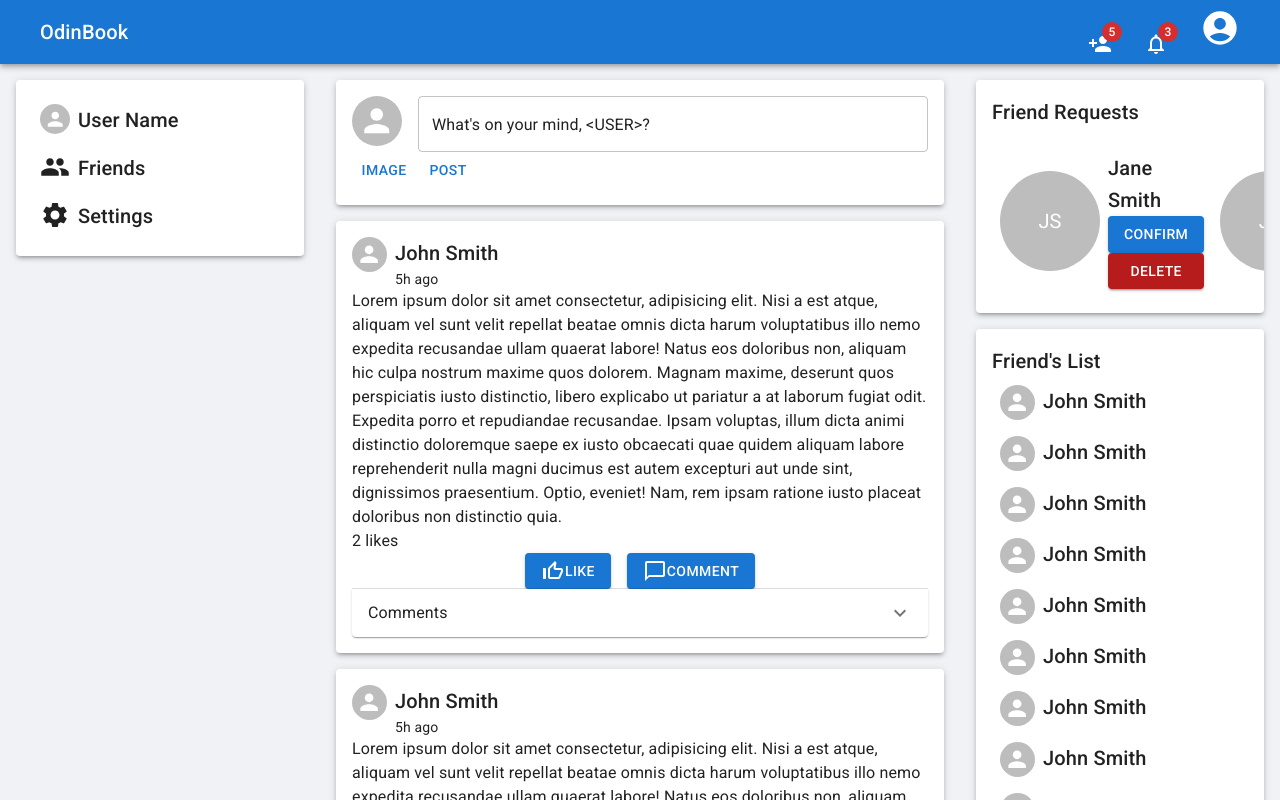
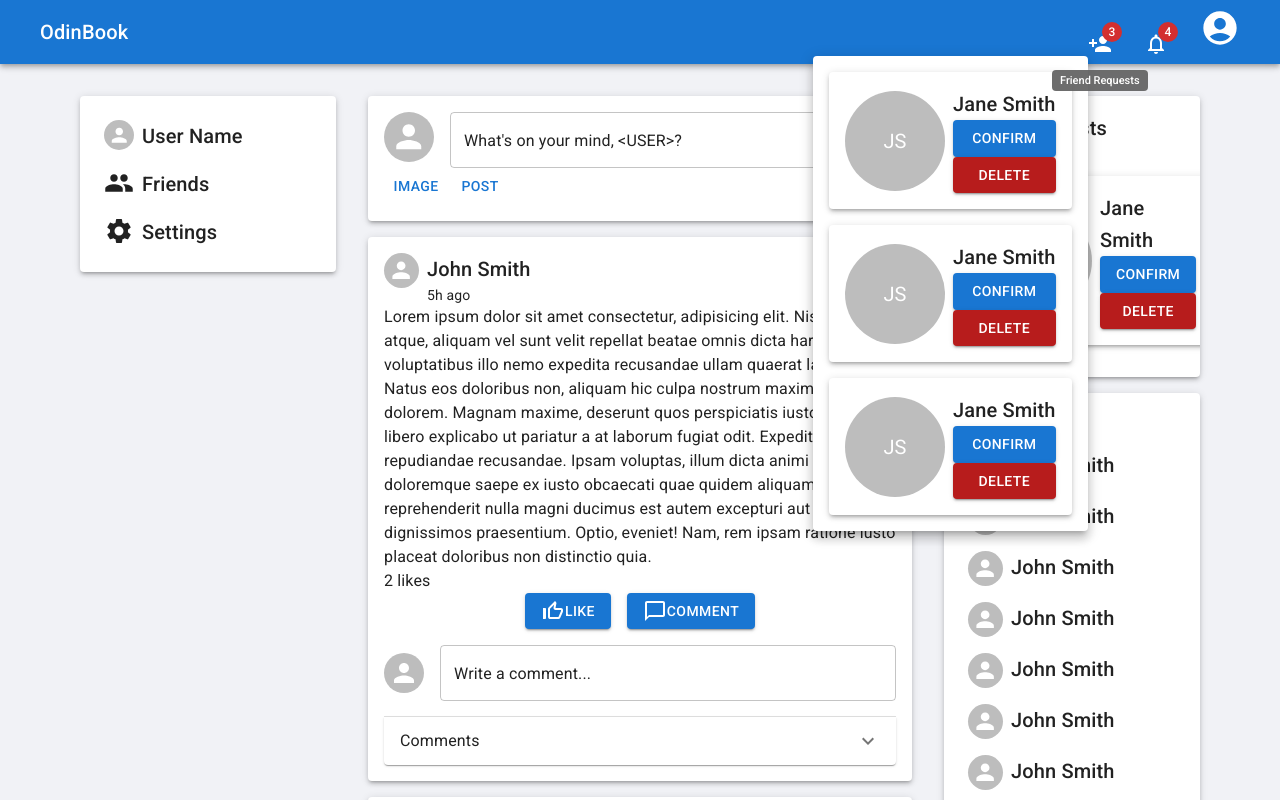
Before and after one commit to DorianDeptuch/odin-book, a Next.js app in the folder client/: page / in a window 1280 px wide. Both pictures are taken after a click on the icon 1100 px from the left and 43 px from the top of the page. Shown: the top 800 px of the page. Built offline with nearby package versions, Linux system fonts and the light colour scheme.

Commit message:
added a 'write a comment' form and textfield to Post component, added popovers to navbar for the notification and friend request icons along with new components for each popover and a new notification component. Changed container width to index page, and added links to userSiderbar in index page

```diff
--- /dev/null
+++ b/client/components/FriendRequestPopover.js
@@ -0,0 +1,34 @@
+import React from "react";
+import Popover from "@mui/material/Popover";
+import Typography from "@mui/material/Typography";
+import Request from "./Request";
+
+function FriendRequestPopover({
+  idRequest,
+  openRequest,
+  anchorElRequest,
+  handleCloseRequest,
+}) {
+  return (
+    <Popover
+      id={idRequest}
+      open={openRequest}
+      anchorEl={anchorElRequest}
+      onClose={handleCloseRequest}
+      anchorOrigin={{
+        vertical: "bottom",
+        horizontal: "left",
+      }}
+      transformOrigin={{
+        vertical: "top",
+        horizontal: "right",
+      }}
+    >
+      <Request />
+      <Request />
+      <Request />
+    </Popover>
+  );
+}
+
+export default FriendRequestPopover;
--- a/client/components/Navbar.js
+++ b/client/components/Navbar.js
@@ -12,6 +12,8 @@ import AccountCircleIcon from "@mui/icons-material/AccountCircle";
 import Link from "next/link";
 import Menu from "@mui/material/Menu";
 import MenuItem from "@mui/material/MenuItem";
+import FriendRequestPopover from "./FriendRequestPopover";
+import NotificationPopover from "./NotificationPopover";
 
 const styles = {
   mx: 2,
@@ -27,6 +29,26 @@ export default function Navbar() {
   const handleClose = () => {
     setAnchorEl(null);
   };
+
+  const [anchorElRequest, setAnchorElRequest] = React.useState(null);
+  const [anchorElNotification, setAnchorElNotification] = React.useState(null);
+  const openRequest = Boolean(anchorElRequest);
+  const openNotification = Boolean(anchorElNotification);
+  const handleClickRequest = (event) => {
+    setAnchorElRequest(event.currentTarget);
+  };
+  const handleClickNotification = (event) => {
+    setAnchorElNotification(event.currentTarget);
+  };
+  const handleCloseRequest = () => {
+    setAnchorElRequest(null);
+  };
+  const handleCloseNotification = () => {
+    setAnchorElNotification(null);
+  };
+
+  const idRequest = openRequest ? "simple-popover" : undefined;
+  const idNotification = openNotification ? "simple-popover" : undefined;
 
   return (
     <Box sx={{ flexGrow: 1 }}>
@@ -44,13 +66,31 @@ export default function Navbar() {
             </Link>
             <Box>
               <Tooltip title="Friend Requests">
-                <Badge sx={styles} color="error" badgeContent={5}>
-                  <PersonAddIcon />
+                <Badge sx={styles} color="error" badgeContent={3}>
+                  <PersonAddIcon
+                    aria-describedby={idRequest}
+                    onClick={handleClickRequest}
+                  />
+                  <FriendRequestPopover
+                    idRequest={idRequest}
+                    openRequest={openRequest}
+                    anchorElRequest={anchorElRequest}
+                    handleCloseRequest={handleCloseRequest}
+                  />
                 </Badge>
               </Tooltip>
               <Tooltip title="Notifications">
-                <Badge sx={styles} color="error" badgeContent={3}>
-                  <NotificationsNoneIcon />
+                <Badge sx={styles} color="error" badgeContent={4}>
+                  <NotificationsNoneIcon
+                    aria-describedby={idNotification}
+                    onClick={handleClickNotification}
+                  />
+                  <NotificationPopover
+                    idNotification={idNotification}
+                    openNotification={openNotification}
+                    anchorElNotification={anchorElNotification}
+                    handleCloseNotification={handleCloseNotification}
+                  />
                 </Badge>
               </Tooltip>
               <AccountCircleIcon
--- /dev/null
+++ b/client/components/Notification.js
@@ -0,0 +1,20 @@
+import React from "react";
+import Paper from "@mui/material/Paper";
+import Stack from "@mui/material/Stack";
+import Avatar from "@mui/material/Avatar";
+import Typography from "@mui/material/Typography";
+
+function Notification() {
+  return (
+    <Paper elevation={3} sx={{ m: 2, p: 2 }}>
+      <Stack direction="row">
+        <Avatar>JS</Avatar>
+        <Typography sx={{ alignSelf: "center", ml: 2 }}>
+          <strong>Jane Smith</strong> liked your post.
+        </Typography>
+      </Stack>
+    </Paper>
+  );
+}
+
+export default Notification;
--- /dev/null
+++ b/client/components/NotificationPopover.js
@@ -0,0 +1,36 @@
+import React from "react";
+import Popover from "@mui/material/Popover";
+import Typography from "@mui/material/Typography";
+import Notification from "./Notification";
+
+function NotificationPopover({
+  idNotification,
+  openNotification,
+  anchorElNotification,
+  handleCloseNotification,
+}) {
+  return (
+    <Popover
+      id={idNotification}
+      open={openNotification}
+      anchorEl={anchorElNotification}
+      onClose={handleCloseNotification}
+      anchorOrigin={{
+        vertical: "bottom",
+        horizontal: "left",
+      }}
+      transformOrigin={{
+        vertical: "top",
+        horizontal: "right",
+      }}
+    >
+      <Notification />
+      <Notification />
+      <Notification />
+      <Notification />
+      <Notification />
+    </Popover>
+  );
+}
+
+export default NotificationPopover;
--- a/client/components/Post.js
+++ b/client/components/Post.js
@@ -13,6 +13,7 @@ import ChatBubbleOutlineIcon from "@mui/icons-material/ChatBubbleOutline";
 import Comment from "./Comment";
 import LikeCounter from "./LikeCounter";
 import Avatar from "@mui/material/Avatar";
+import TextField from "@mui/material/TextField";
 
 function Post() {
   return (
@@ -57,6 +58,20 @@ function Post() {
             <ChatBubbleOutlineIcon></ChatBubbleOutlineIcon> Comment
           </Button>
         </Stack>
+        <Box sx={{ my: 2 }}>
+          <Stack direction="row">
+            <Avatar sx={{ alignSelf: "center", mr: 2 }}></Avatar>
+            <form action="" method="POST" style={{ width: "100%" }}>
+              <TextField
+                fullWidth
+                id="new-comment"
+                labrl="Outlined"
+                variant="outlined"
+                defaultValue="Write a comment..."
+              />
+            </form>
+          </Stack>
+        </Box>
         <Accordion>
           <AccordionSummary
             expandIcon={<ExpandMoreIcon />}
--- a/client/components/Request.js
+++ b/client/components/Request.js
@@ -1,5 +1,5 @@
 import React from "react";
-import Box from "@mui/material/Box";
+import Paper from "@mui/material/Paper";
 import Stack from "@mui/material/Stack";
 import Typography from "@mui/material/Typography";
 import Button from "@mui/material/Button";
@@ -7,7 +7,7 @@ import Avatar from "@mui/material/Avatar";
 import { red } from "@mui/material/colors";
 function Request() {
   return (
-    <Box sx={{ m: 1 }}>
+    <Paper sx={{ m: 2, p: 2 }} elevation={3}>
       <Stack direction="row">
         <Avatar
           sx={{
@@ -31,7 +31,7 @@ function Request() {
           </Button>
         </Stack>
       </Stack>
-    </Box>
+    </Paper>
   );
 }
 
--- a/client/components/UserSidebar.js
+++ b/client/components/UserSidebar.js
@@ -7,35 +7,61 @@ import Typography from "@mui/material/Typography";
 import Avatar from "@mui/material/Avatar";
 import SettingsIcon from "@mui/icons-material/Settings";
 import GroupIcon from "@mui/icons-material/Group";
+import Link from "next/link";
 
 const iconStyle = {
   height: "30px",
   width: "30px",
   mr: 1,
+  cursor: "pointer",
 };
 
 function UserSidebar() {
   return (
     <Paper elevation={3} sx={{ m: 2, p: 2 }}>
       <Box>
+        <Link href="/profile/1">
+          <a>
             <Stack direction="row" sx={{ p: 1 }}>
               <Avatar sx={iconStyle}></Avatar>
-          <Typography variant="h6" component="h6" sx={{ alignSelf: "center" }}>
+              <Typography
+                variant="h6"
+                component="h6"
+                sx={{ alignSelf: "center" }}
+              >
                 User Name
               </Typography>
             </Stack>
+          </a>
+        </Link>
+        <Link href="">
+          <a>
             <Stack direction="row" sx={{ p: 1 }}>
               <GroupIcon sx={iconStyle}></GroupIcon>
-          <Typography variant="h6" component="h6" sx={{ alignSelf: "center" }}>
+              <Typography
+                variant="h6"
+                component="h6"
+                sx={{ alignSelf: "center" }}
+              >
                 Friends
               </Typography>
             </Stack>
+          </a>
+        </Link>
+        <Link href="/settings">
+          <a>
             <Stack direction="row" sx={{ p: 1 }}>
               <SettingsIcon sx={iconStyle}></SettingsIcon>
-          <Typography variant="h6" component="h6" sx={{ alignSelf: "center" }}>
+              <Typography
+                variant="h6"
+                component="h6"
+                sx={{ alignSelf: "center" }}
+              >
                 Settings
               </Typography>
             </Stack>
+          </a>
+        </Link>
       </Box>
     </Paper>
   );
--- a/client/pages/index.js
+++ b/client/pages/index.js
@@ -1,6 +1,7 @@
 import Head from "next/head";
 import Image from "next/image";
 import styles from "../styles/Home.module.css";
+import Container from "@mui/material/Container";
 import Box from "@mui/material/Box";
 import Grid from "@mui/material/Grid";
 import UserSidebar from "../components/UserSidebar";
@@ -9,7 +10,8 @@ import FriendSidebar from "../components/FriendSidebar";
 
 export default function Home() {
   return (
-    <Box maxWidth="1980px">
+    <Container sx={{ mt: 2 }}>
+      <Box>
         <Grid container>
           <Grid item md={3}>
             <UserSidebar />
@@ -22,5 +24,6 @@ export default function Home() {
           </Grid>
         </Grid>
       </Box>
+    </Container>
   );
 }
```
Lines whose indentation alone changed are shown as unchanged.
